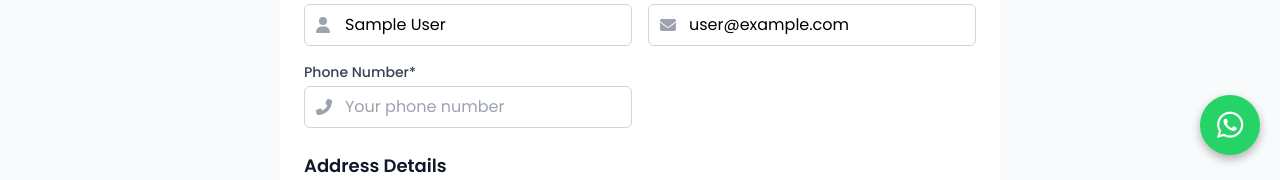
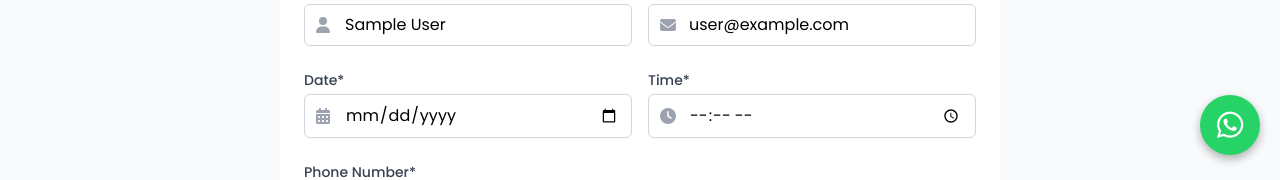
Before and after one commit to PujaKaro/frontend-vercel, a React (Vite) app: page /booking-form/1 in a window 1280 px wide. Shown: the part 625-805 px from the top of the page. Built offline with nearby package versions, Linux system fonts and the light colour scheme; no server answers; the database is empty; sample sign-in values are in the browser's storage.

Commit message:
Enhance BookingForm with date and time inputs, validate user input, and update navigation to include selected date and time for puja booking.

```diff
--- a/src/pages/BookingForm.jsx
+++ b/src/pages/BookingForm.jsx
@@ -37,7 +37,7 @@ const BookingForm = () => {
     date: '',
     time: '',
     specialInstructions: '',
-    referralCode: ''  // Add referral code field
+    referralCode: ''
   });
 
   const [puja, setPuja] = useState(null);
@@ -48,6 +48,7 @@ const BookingForm = () => {
   const [isValidatingCode, setIsValidatingCode] = useState(false);
   const [validatedCodeData, setValidatedCodeData] = useState(null);
   const [codeError, setCodeError] = useState('');
+  const [displayTimeSlot, setDisplayTimeSlot] = useState('');
 
   useEffect(() => {
     // Initialize EmailJS
@@ -56,6 +57,37 @@ const BookingForm = () => {
     // Get puja info from location state or fetch it based on ID
     if (location.state?.puja) {
       setPuja(location.state.puja);
+      // Set the date and time from location state if available
+      if (location.state.date) {
+        // Extract the first time from the timeSlot if it contains a range
+        let timeValue = location.state.timeSlot || '';
+        let displayTime = timeValue;
+
+        if (timeValue.includes('(')) {
+          // Extract the first time from the range (e.g., "Evening (6 PM - 8 PM)" -> "6 PM")
+          const timeMatch = timeValue.match(/\(([^)]+)\)/);
+          if (timeMatch) {
+            const timeRange = timeMatch[1];
+            const firstTime = timeRange.split('-')[0].trim();
+            // Convert 6 PM to 18:00 format
+            const [hours, period] = firstTime.split(' ');
+            let hour = parseInt(hours);
+            if (period === 'PM' && hour !== 12) {
+              hour += 12;
+            } else if (period === 'AM' && hour === 12) {
+              hour = 0;
+            }
+            timeValue = `${hour.toString().padStart(2, '0')}:00`;
+          }
+        }
+
+        setDisplayTimeSlot(displayTime);
+        setFormData(prev => ({
+          ...prev,
+          date: location.state.date,
+          time: timeValue
+        }));
+      }
     } else {
       const pujaData = pujaServices.find(puja => puja.id === parseInt(id));
       if (pujaData) {
@@ -143,6 +175,9 @@ const BookingForm = () => {
     } else if (!/^\d{6}$/.test(formData.pincode.replace(/\D/g, ''))) {
       newErrors.pincode = 'Pincode must be 6 digits';
     }
+
+    if (!formData.date.trim()) newErrors.date = 'Date is required';
+    if (!formData.time.trim()) newErrors.time = 'Time is required';
 
     setErrors(newErrors);
     return Object.keys(newErrors).length === 0;
@@ -356,7 +391,7 @@ const BookingForm = () => {
                     <FontAwesomeIcon icon={faClock} className="mr-2" />
                     Time:
                   </div>
-                  <div className="font-medium">{formData.time}</div>
+                  <div className="font-medium">{displayTimeSlot || formData.time}</div>
                 </div>
               </div>
             </div>
@@ -407,7 +442,52 @@ const BookingForm = () => {
                   </div>
                   {errors.email && <p className="mt-1 text-sm text-red-500">{errors.email}</p>}
                 </div>
+              </div>
 
+              <div className="grid grid-cols-1 md:grid-cols-2 gap-4 mb-6">
+                <div>
+                  <label className="block text-gray-700 text-sm font-medium mb-1" htmlFor="date">
+                    Date*
+                  </label>
+                  <div className="relative">
+                    <div className="absolute inset-y-0 left-0 pl-3 flex items-center pointer-events-none">
+                      <FontAwesomeIcon icon={faCalendarAlt} className="text-gray-400" />
+                    </div>
+                    <input
+                      type="date"
+                      id="date"
+                      name="date"
+                      className={`w-full pl-10 pr-3 py-2 border ${errors.date ? 'border-red-500' : 'border-gray-300'} rounded-md focus:outline-none focus:ring-blue-500 focus:border-blue-500`}
+                      value={formData.date}
+                      onChange={handleInputChange}
+                      min={new Date().toISOString().split('T')[0]}
+                    />
+                  </div>
+                  {errors.date && <p className="mt-1 text-sm text-red-500">{errors.date}</p>}
+                </div>
+
+                <div>
+                  <label className="block text-gray-700 text-sm font-medium mb-1" htmlFor="time">
+                    Time*
+                  </label>
+                  <div className="relative">
+                    <div className="absolute inset-y-0 left-0 pl-3 flex items-center pointer-events-none">
+                      <FontAwesomeIcon icon={faClock} className="text-gray-400" />
+                    </div>
+                    <input
+                      type="time"
+                      id="time"
+                      name="time"
+                      className={`w-full pl-10 pr-3 py-2 border ${errors.time ? 'border-red-500' : 'border-gray-300'} rounded-md focus:outline-none focus:ring-blue-500 focus:border-blue-500`}
+                      value={formData.time}
+                      onChange={handleInputChange}
+                    />
+                  </div>
+                  {errors.time && <p className="mt-1 text-sm text-red-500">{errors.time}</p>}
+                </div>
+              </div>
+
+              <div className="grid grid-cols-1 md:grid-cols-2 gap-4 mb-6">
                 <div>
                   <label className="block text-gray-700 text-sm font-medium mb-1" htmlFor="phone">
                     Phone Number*
--- a/src/pages/PujaBooking.jsx
+++ b/src/pages/PujaBooking.jsx
@@ -93,8 +93,14 @@ const PujaBooking = () => {
   };
 
   const handleBookPuja = (puja) => {
-    // Navigate directly to the puja details page
-    navigate(`/puja-booking/${puja.id}`);
+    // Navigate to the booking form with the selected date and time
+    navigate(`/puja-booking/${puja.id}`, {
+      state: {
+        puja,
+        selectedDate,
+        selectedTime: '09:00' // Default time, can be made configurable
+      }
+    });
   };
 
   const handleSelectPandit = (pandit) => {
```
